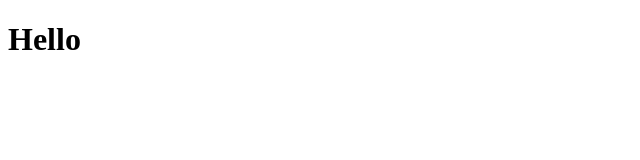
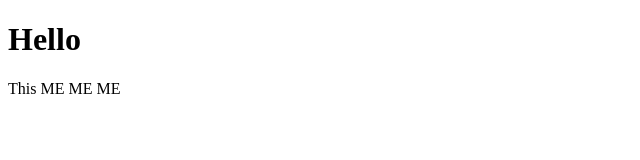
Before and after one commit to AnisL1/Test-Git, a plain HTML site: page index.html in a window 1280 px wide. Shown: the whole page, without its empty margins (0-640 px from the left). Drawn offline with Linux system fonts and the light colour scheme.

Commit message:
add more info

```diff
--- a/index.html
+++ b/index.html
@@ -7,5 +7,6 @@
 </head>
 <body>
     <h1>Hello</h1>
+    <p>This ME ME ME</p>
 </body>
 </html>
```
